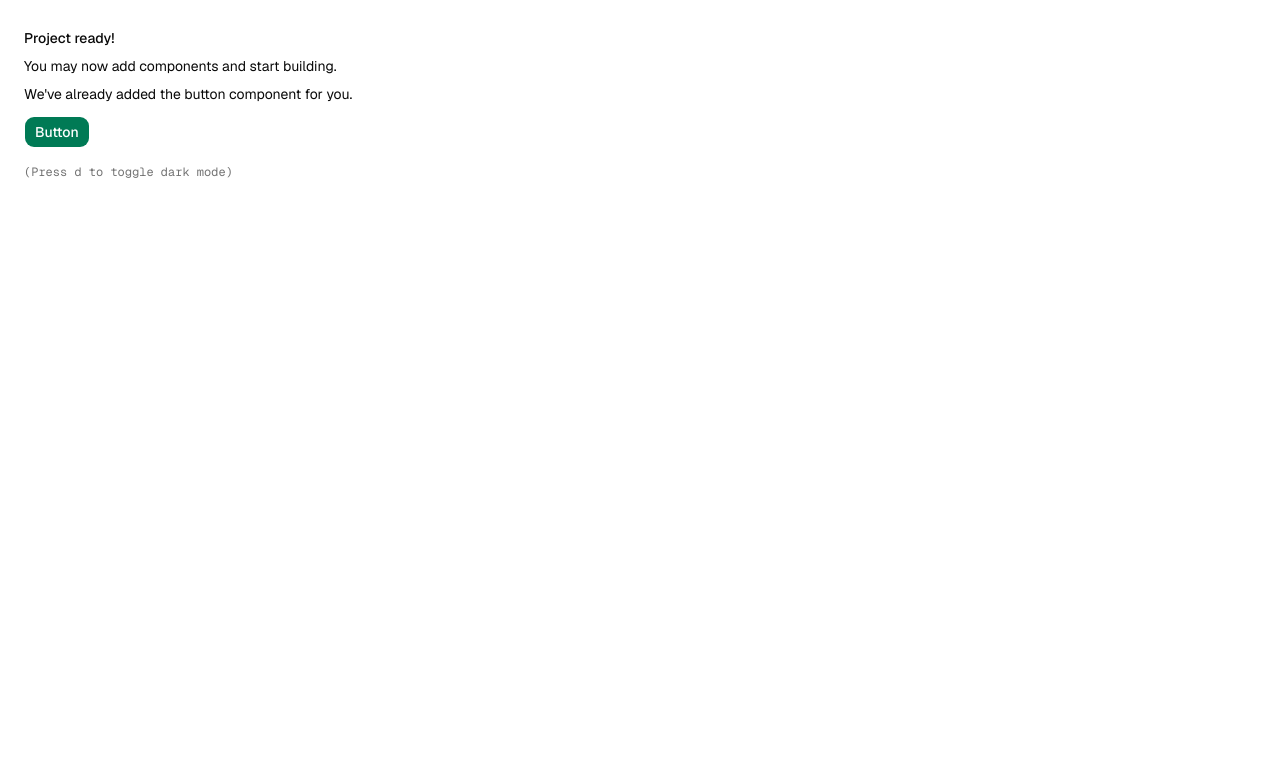
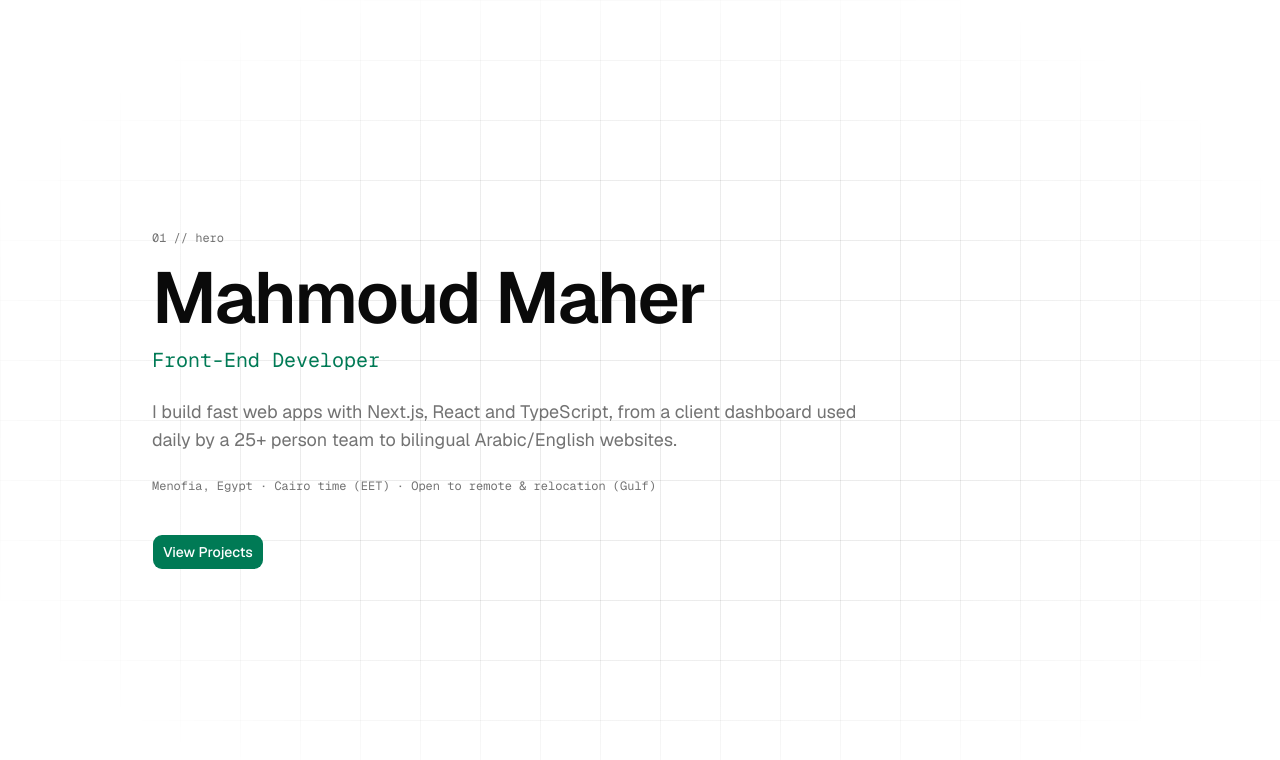
Before and after one commit to mahmoudmaherofficial/portfolio, a Next.js app: page / in a window 1280 px wide. Shown: the top 760 px of the page. Built offline with nearby package versions, Linux system fonts and the light colour scheme.

Commit message:
feat: add hero section

```diff
--- a/src/app/page.tsx
+++ b/src/app/page.tsx
@@ -1,19 +1,9 @@
-import { Button } from "@/components/ui/button"
+import { Hero } from "@/components/sections/Hero"
 
 export default function Page() {
   return (
-    <div className="flex min-h-svh p-6">
-      <div className="flex max-w-md min-w-0 flex-col gap-4 text-sm leading-loose">
-        <div>
-          <h1 className="font-medium">Project ready!</h1>
-          <p>You may now add components and start building.</p>
-          <p>We&apos;ve already added the button component for you.</p>
-          <Button className="mt-2">Button</Button>
-        </div>
-        <div className="font-mono text-xs text-muted-foreground">
-          (Press <kbd>d</kbd> to toggle dark mode)
-        </div>
-      </div>
-    </div>
+    <main>
+      <Hero />
+    </main>
   )
 }
--- /dev/null
+++ b/src/components/sections/Hero.tsx
@@ -0,0 +1,49 @@
+import { buttonVariants } from "@/components/ui/button"
+import { profile } from "@/content/profile"
+import { publicFileExists } from "@/lib/public-file"
+
+export function Hero() {
+  const metaLine = [profile.location, profile.timezone, profile.availability].join(" · ")
+  const hasCv = publicFileExists(profile.cvPath)
+
+  return (
+    <section
+      id="hero"
+      className="relative isolate flex min-h-svh items-center overflow-hidden"
+    >
+      <div aria-hidden="true" className="hero-grid absolute inset-0 -z-10" />
+
+      <div className="mx-auto w-full max-w-5xl px-4 py-24 sm:px-6">
+        <p aria-hidden="true" className="font-mono text-xs text-muted-foreground">
+          01 // hero
+        </p>
+
+        <h1 className="mt-4 text-4xl font-semibold tracking-tight sm:text-6xl lg:text-7xl">
+          {profile.name}
+        </h1>
+        <p className="mt-3 font-mono text-lg text-primary sm:text-xl">{profile.title}</p>
+
+        <p className="mt-6 max-w-[60ch] text-base text-muted-foreground sm:text-lg">
+          {profile.bio}
+        </p>
+
+        <p className="mt-6 font-mono text-xs text-muted-foreground">{metaLine}</p>
+
+        <div className="mt-10 flex flex-wrap gap-3">
+          <a href="#projects" className={buttonVariants({ size: "lg" })}>
+            View Projects
+          </a>
+          {hasCv && (
+            <a
+              href={profile.cvPath}
+              download
+              className={buttonVariants({ size: "lg", variant: "outline" })}
+            >
+              Download CV
+            </a>
+          )}
+        </div>
+      </div>
+    </section>
+  )
+}
--- a/src/lib/public-file.ts
+++ b/src/lib/public-file.ts
@@ -11,8 +11,9 @@ export function publicFileExists(
   urlPath: string,
   publicDir: string = path.join(process.cwd(), "public")
 ): boolean {
-  const base = path.resolve(publicDir)
+  // Build-time only (the page is static): skip output file tracing.
+  const base = path.resolve(/*turbopackIgnore: true*/ publicDir)
   const target = path.resolve(base, urlPath.replace(/^\/+/, ""))
   if (!target.startsWith(base + path.sep)) return false
-  return fs.existsSync(target)
+  return fs.existsSync(/*turbopackIgnore: true*/ target)
 }
```
